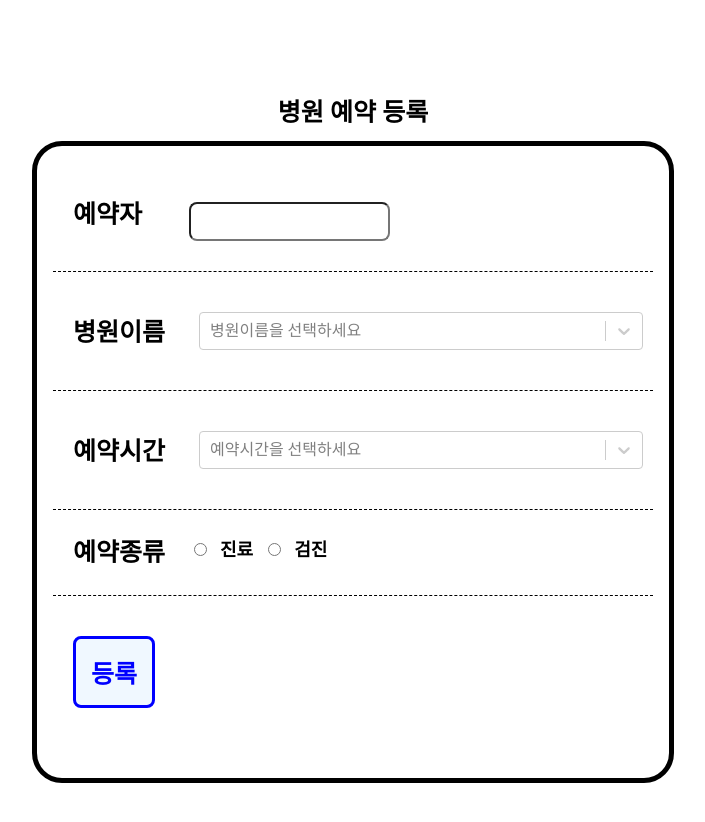
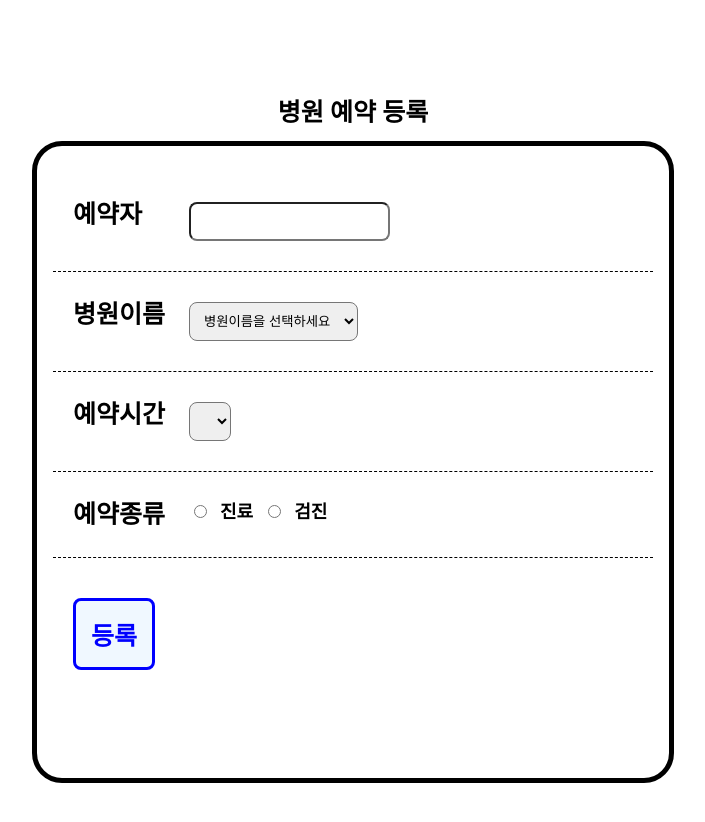
Before and after one commit to Roxy100/hospital-reservation-system, a React (Create React App) app: page /register in a window 1280 px wide. Shown: the top 822 px of the page, without its empty margins (297-1002 px from the left). Built offline with nearby package versions, Linux system fonts and the light colour scheme.

Commit message:
Feature: 기본 select태그에 register 옵션 추가

```diff
--- a/src/Pages/Register.js
+++ b/src/Pages/Register.js
@@ -52,21 +52,24 @@ const Register = () => {
               <div className="box">
                 <div className="box_title another_title">병원이름</div>
                 <div className="box_content_container">
-                  <Controller
+                  {/* <Controller
                     name="hospitalName"
                     control={control}
-                    rules={{ required: true }}
                     render={({ field: { value, onChange } }) => (
                       <Select
                         className="box_content"
                         placeholder="병원이름을 선택하세요"
                         onChange={handleDropHospital}
-                        options={hospitalList}
+                        options={hospitalList.hospitalName}
                         value={value} // 여기서 map을 돌려야 할 것 같은...
                       />
                     )}
-                  />
-                  {/* <select className="box_content" onChange={handleDropHospital}>
+                  /> */}
+                  <select
+                    className="box_content"
+                    {...register('hospitalName')}
+                    onChange={handleDropHospital}
+                  >
                     {hospitalList &&
                       hospitalList.map((hospital, index) => {
                         return (
@@ -75,16 +78,15 @@ const Register = () => {
                           </option>
                         );
                       })}
-                  </select> */}
+                  </select>
                 </div>
               </div>
               <div className="box">
                 <div className="box_title another_title">예약시간</div>
                 <div className="box_content_container">
-                  <Controller
+                  {/* <Controller
                     name="reservationHour"
                     control={control}
-                    rules={{ required: true }}
                     render={({ field }) => (
                       <Select
                         className="box_content"
@@ -93,8 +95,11 @@ const Register = () => {
                         value={field.value} // 여기서 map을 돌려야 할 것 같은...
                       />
                     )}
-                  />
-                  {/* <select className=" box_content">
+                  /> */}
+                  <select
+                    className=" box_content"
+                    {...register('reservation_hour')}
+                  >
                     {hospital?.reservationHours?.map(
                       (reservationHour, index) => {
                         return (
@@ -104,7 +109,7 @@ const Register = () => {
                         );
                       }
                     )}
-                  </select> */}
+                  </select>
                 </div>
               </div>
               <div className="box">
@@ -180,9 +185,9 @@ const StyledRegister = styled.div`
             font-weight: 600;
           }
 
-          .another_title {
+          /* .another_title {
             margin-top: 18px;
-          }
+          } */
 
           .box_content_container {
             width: 80%;
```
